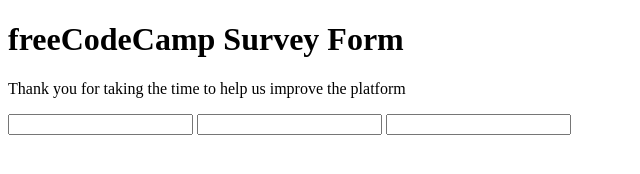
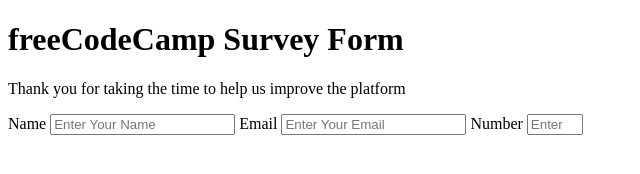
Before and after one commit to dieum512/survey-form, a plain HTML site: page index.html in a window 1280 px wide. Shown: the whole page, without its empty margins (0-640 px from the left). Drawn offline with Linux system fonts and the light colour scheme.

Commit message:
Created Labels

```diff
--- a/index.html
+++ b/index.html
@@ -12,9 +12,12 @@
       Thank you for taking the time to help us improve the platform
     </p>
     <form id="survey-form">
-      <input type="text" id="name" />
-      <input type="email" id="email" />
-      <input type="number" id="number" />
+      <label for="name" id="name-label">Name</label>
+      <input type="text" id="name" placeholder="Enter Your Name" />
+      <label for="email" id="email-label">Email</label>
+      <input type="email" id="email" placeholder="Enter Your Email"/>
+      <label for="number" id="number-label">Number</label>
+      <input min="5" max="15" type="number" id="number" placeholder="Enter Your Number"/>
     </form>
   </body>
 </html>
```
